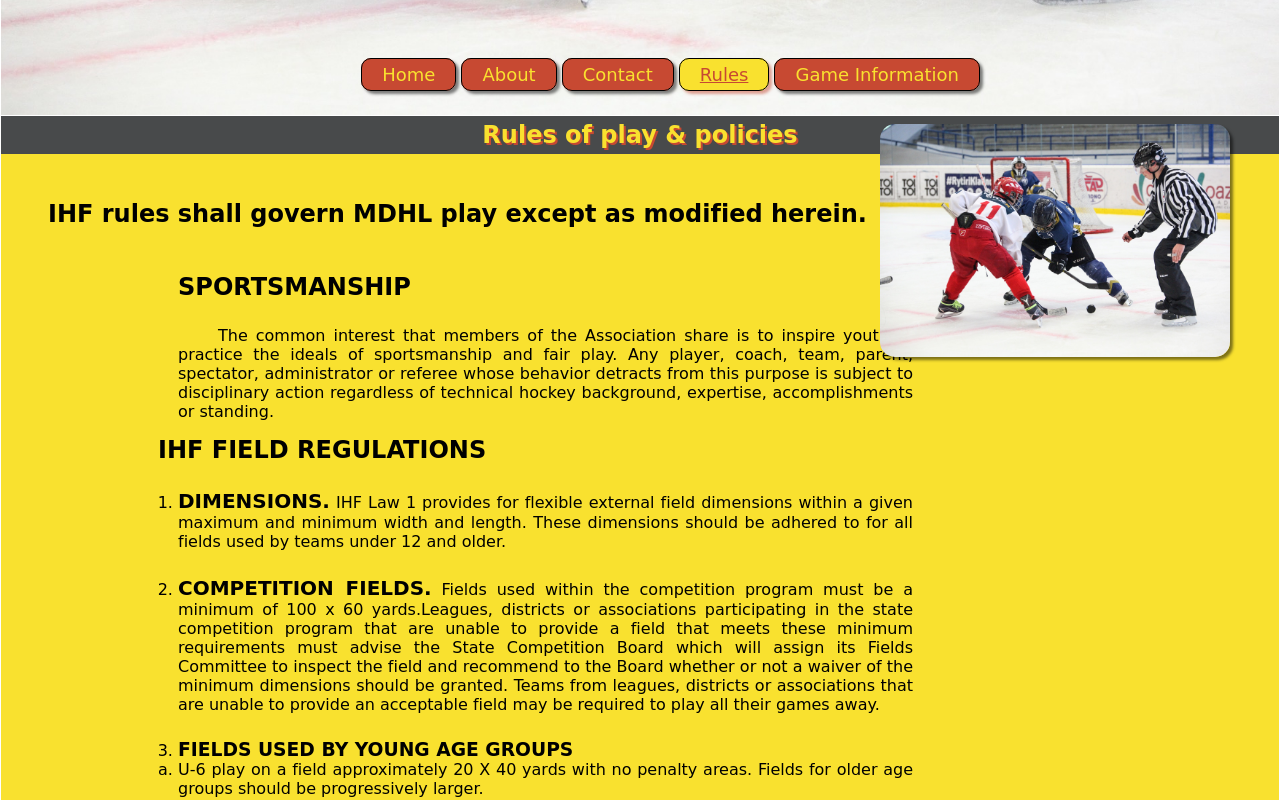
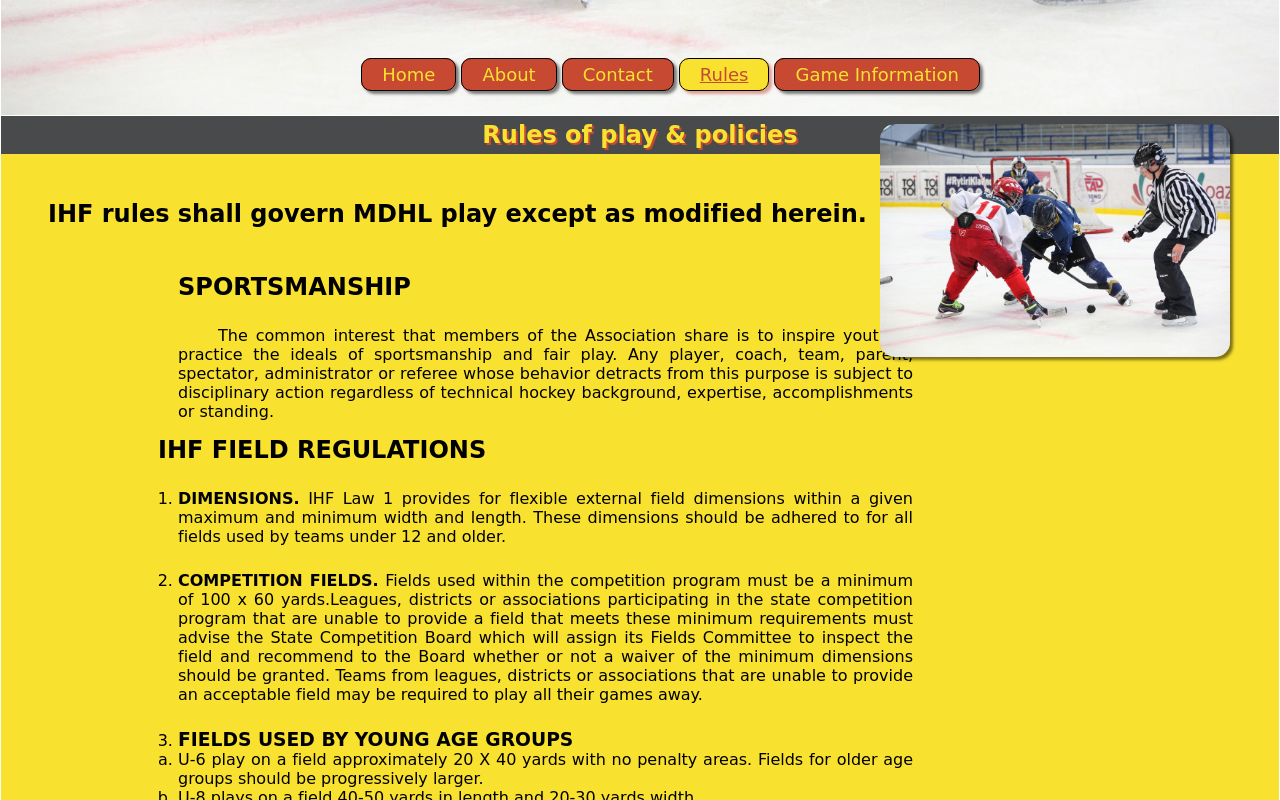
Before and after one commit to FabianLolo79/sitioHockey, a plain HTML site: page rules.html in a window 1280 px wide. Shown: the part 406-1206 px from the top of the page. Drawn offline with Linux system fonts and the light colour scheme; a web font is replaced by a local one.

Commit message:
arreglos de font-size pero está listo para entregar

```diff
--- a/assets/styles/style.css
+++ b/assets/styles/style.css
@@ -46,7 +46,7 @@ nav a {
     color: #f9e12f;
     font-size: 18px;
     text-decoration: none;
-    box-shadow: 3px 3px 3px rgba(0, 0, 0, 0.5)
+    box-shadow: 3px 3px 3px rgba(0, 0, 0, 0.5);
 }
 a:hover {
     background-color: #f9e12f;
@@ -81,12 +81,12 @@ ul li {
     margin-bottom: 15px;
 }
 ul li h3 {
-    font-size: 25px;
+    font-size: 20px;
     font-weight: bold;
     font-style: italic;
 }
 ul li p{
-    font-size: 20px;
+    font-size: 18px;
 }
 .image-team {
     position: absolute;
@@ -133,9 +133,6 @@ ul li p{
 }
 span {
     font-weight: bold;
-}
-.biggger {
-    font-size: 20px;
 }
 .list-number {
     list-style-type: decimal;
--- a/rules.html
+++ b/rules.html
@@ -53,7 +53,7 @@
             <ol class="list-number">
                 <li>
                     <p>
-                        <span class="biggger">DIMENSIONS.</span>
+                        <span>DIMENSIONS.</span>
                         IHF Law 1 provides for flexible external field dimensions within
                         a given maximum and minimum width and length. These dimensions should be
                         adhered to for all fields used by teams under 12 and older.
@@ -61,7 +61,7 @@
                 </li>
                 <li>
                     <p>
-                        <span class="biggger">COMPETITION FIELDS.</span>
+                        <span>COMPETITION FIELDS.</span>
                         Fields used within the competition program must be
                         a minimum of 100 x 60 yards.Leagues, districts or associations participating in
                         the state competition program that are unable to provide a field that meets these
```
